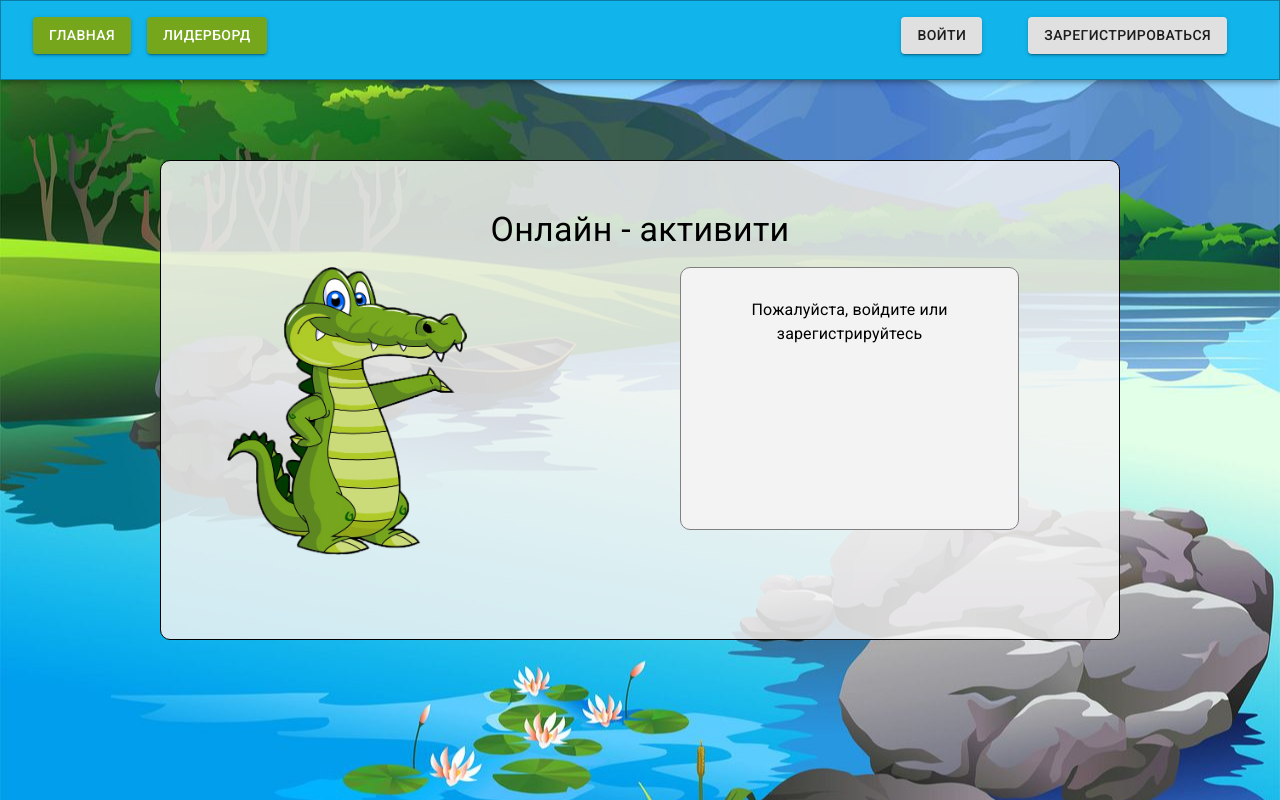
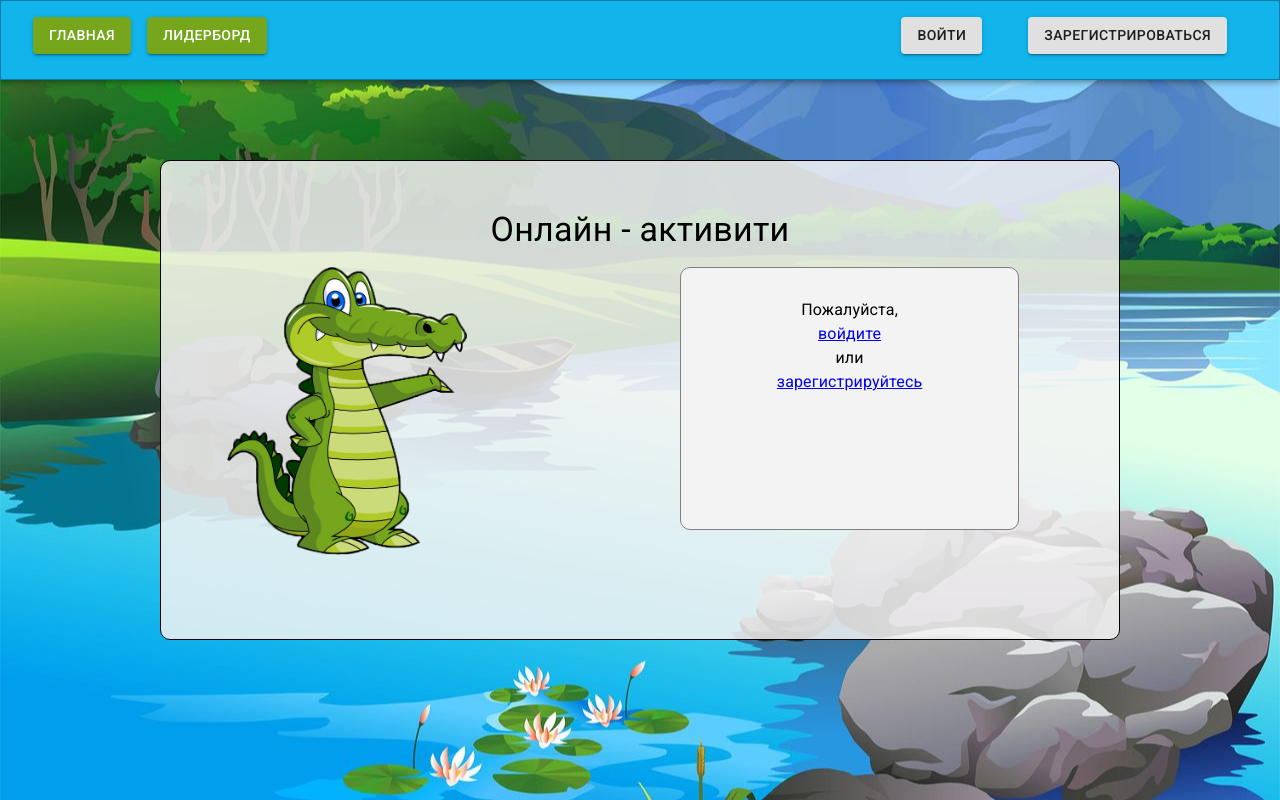
Before and after one commit to Mayrinika/online-activity, a React (Create React App) app in the folder game/: page / in a window 1280 px wide. Built offline with nearby package versions, Linux system fonts and the light colour scheme; no server answers.

Commit message:
add link to login and signup on main

```diff
--- a/game/src/components/Main/Main.tsx
+++ b/game/src/components/Main/Main.tsx
@@ -122,7 +122,11 @@ class Main extends Component<LoginProps, LoginState> {
                     <Grid item md={5} xs={12} className={classes.mainFormContainer}>
                         <form onSubmit={this.handleSubmit} className={classes.innerContainer}>
                             {!this.context.user ?
-                                <Typography>Пожалуйста, войдите или зарегистрируйтесь</Typography>
+                                <Typography>Пожалуйста,
+                                    <Link to={getDomRoutes().login}><Typography>войдите</Typography></Link>
+                                     или
+                                    <Link to={getDomRoutes().signup}><Typography>зарегистрируйтесь</Typography></Link>
+                                    </Typography>
                                 : <div>
                                     <div className="Main-Welcome">
                                         <Typography>Добро пожаловать,</Typography>
```
